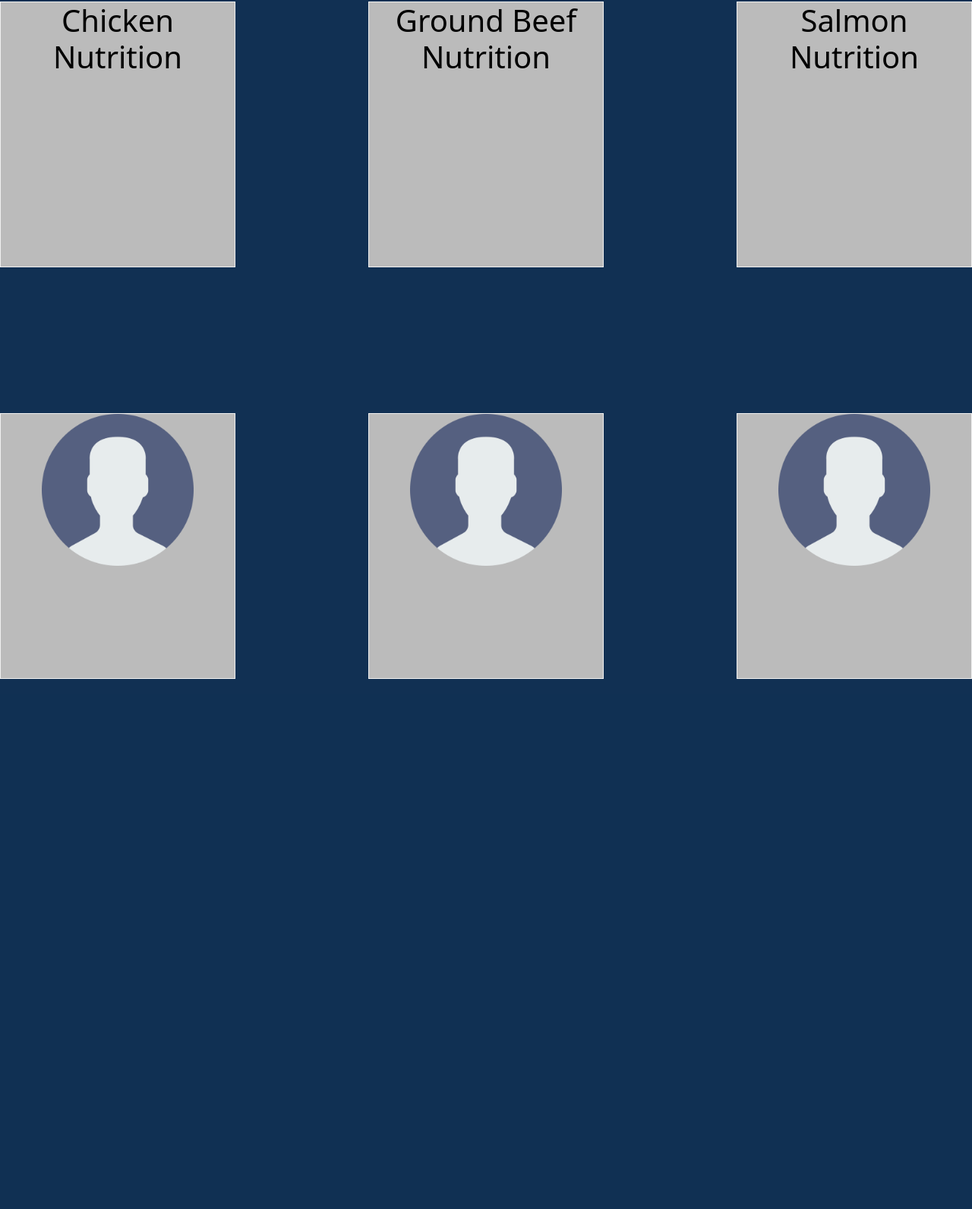
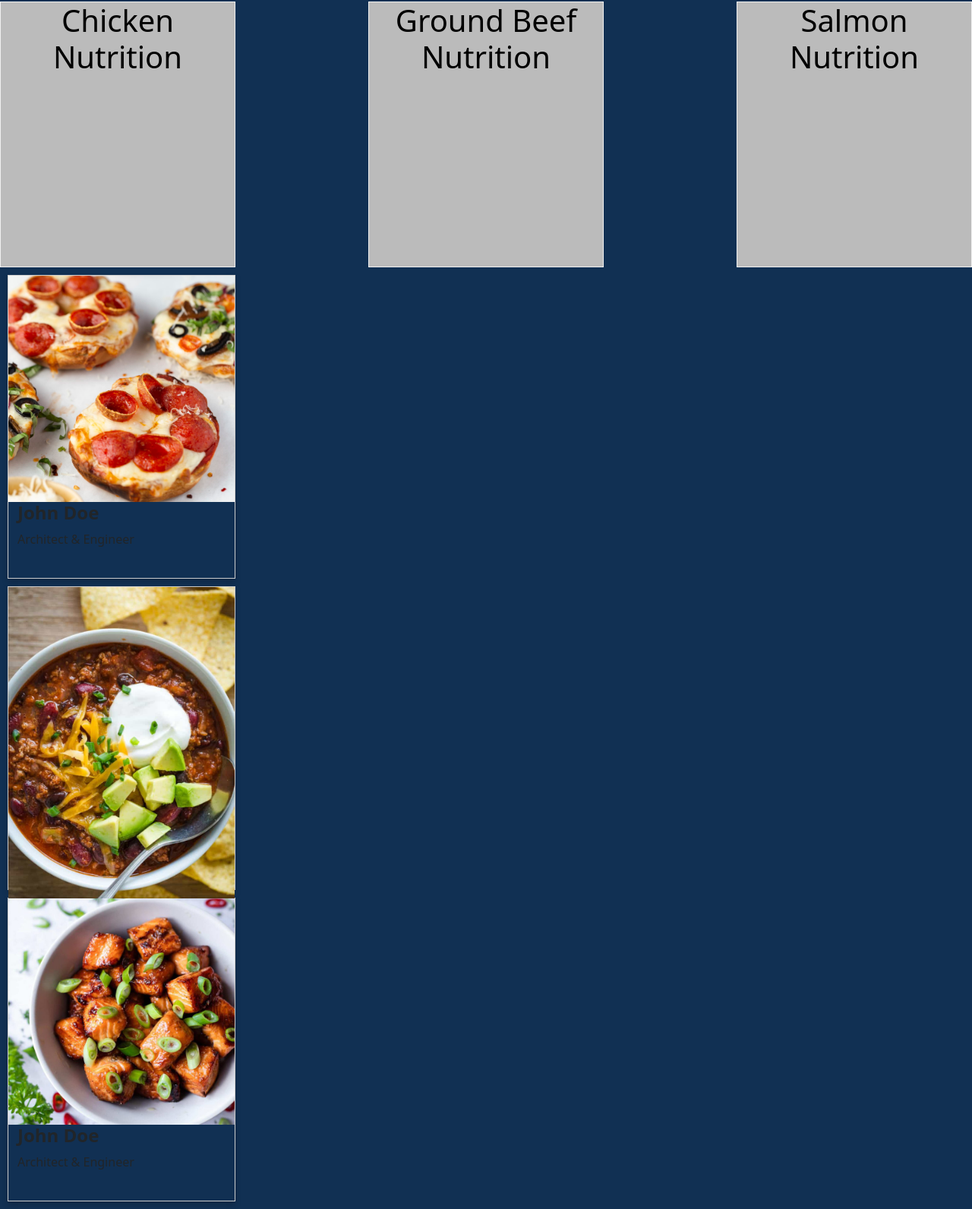
Before and after one commit to CSU-ITCapstone/Group3-CollegeFood, a Flask app: page / in a window 1280 px wide. Shown: the part 254-1846 px from the top of the page at 76% size. Before the commit the page ends 1148 px from the top, so only its background shows below. Run offline with Flask 3, Linux system fonts and the light colour scheme; parts of the project's set-up code (start-up, migrations or seed data) failed here and were passed over; some web fonts are replaced.

Commit message:
added images

```diff
--- a/templates/index.html
+++ b/templates/index.html
@@ -122,7 +122,31 @@
         </div>
       </div>
 
-      <div class="card-container" id="second-card-container">
+      <div class="orig-card">
+        <img src="Bagel Pizza CPSC 4205.jpg" alt="Avatar" style="width:100%">
+        <div class="container" id=" card4">
+          <h4><b>John Doe</b></h4>
+          <p>Architect & Engineer</p>
+        </div>
+      </div>
+
+      <div class="orig-card">
+        <img src="Slow cooker chili CPSC 4205.jpg" alt="Avatar" style="width:100%">
+        <div class="container" id=" card5">
+          <h4><b>John Doe</b></h4>
+          <p>Architect & Engineer</p>
+        </div>
+      </div>
+
+      <div class="orig-card">
+        <img src="Salmon Bites CPSC 4205.jpg" alt="Avatar" style="width:100%">
+        <div class="container" id=" card6">
+          <h4><b>John Doe</b></h4>
+          <p>Architect & Engineer</p>
+        </div>
+      </div>
+
+      <!-- <div class="card-container" id="second-card-container">
       <div class="flip-card" id="myFlipCard4">
         <div class="flip-card-inner">
           <div class="flip-card-front">
@@ -134,37 +158,7 @@
             <p>placeholder</p>
           </div>
         </div>
-      </div>
-
-
-    <div class="flip-card" id="myFlipCard5">
-      <div class="flip-card-inner">
-        <div class="flip-card-front">
-          <img src="/templates/user.png" alt="Avatar" style="width:200px;height:200px;">
-        </div>
-        <div class="flip-card-back">
-          <h1>Placeholder</h1>
-          <p>Placeholder</p>
-          <p>placeholder</p>
-        </div>
-      </div>
-    </div>
-
-
-  <div class="flip-card" id="myFlipCard6">
-    <div class="flip-card-inner">
-      <div class="flip-card-front">
-        <img src="/templates/user.png" alt="Avatar" style="width:200px;height:200px;">
-      </div>
-      <div class="flip-card-back">
-        <h1>Placeholder</h1>
-        <p>Placeholder</p>
-        <p>placeholder</p>
-      </div>
-    </div>
-  </div>
-</div>
-</div>
+      </div> -->
 
 
         <script type = "text/javascript" src="script.js"></script>
--- a/templates/styles.css
+++ b/templates/styles.css
@@ -110,3 +110,11 @@ body{
     color: white;
     transform: rotateY(180deg);
   }
+
+  .orig-card {
+    width: 300px; /* Set the width of the card to 300 pixels */
+    height: 400px; /* Set the height of the card to 400 pixels */
+    border: 1px solid #ccc; /* Add a border to the card */
+    box-shadow: 0 4px 8px 0 rgba(0, 0, 0, 0.2); /* Add a box shadow to the card */
+    margin: 10px; /* Add some margin around the card */
+  }
```
